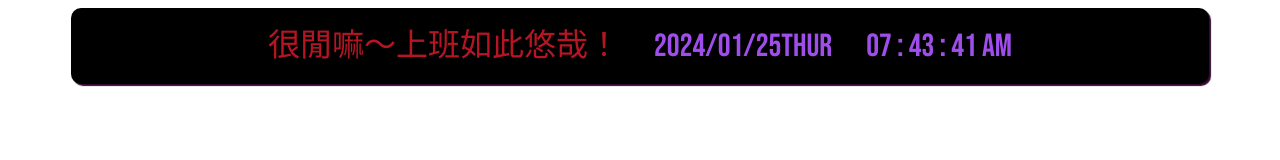
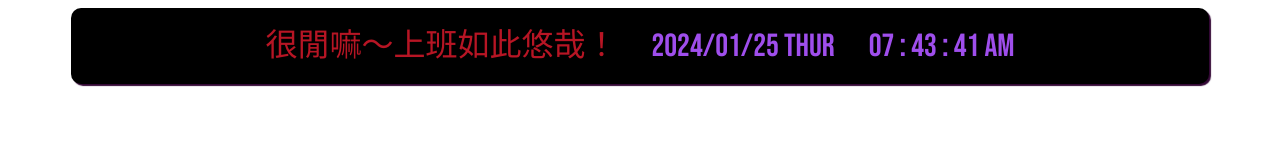
Before and after one commit to ethankao1029/notion, a plain HTML site: page greetings-date-clock.html in a window 1280 px wide. Drawn offline with Linux system fonts and the light colour scheme.

Commit message:
Update greetings-date-clock.html

```diff
--- a/greetings-date-clock.html
+++ b/greetings-date-clock.html
@@ -115,7 +115,7 @@ function date() {
     var month = zeros(today.getMonth() + 1);  // JavaScript 的月份從 0 開始
     var day = zeros(today.getDate());
     var weekday = ["Sun", "Mon", "Tue", "Wed", "Thur", "Fri", "Sat"][today.getDay()];
-    document.getElementById('date').innerHTML = year + "/" + month + "/" + day + weekday ;
+    document.getElementById('date').innerHTML = year + "/" + month + "/" + day + " " + weekday ;
 }
 
 
```
